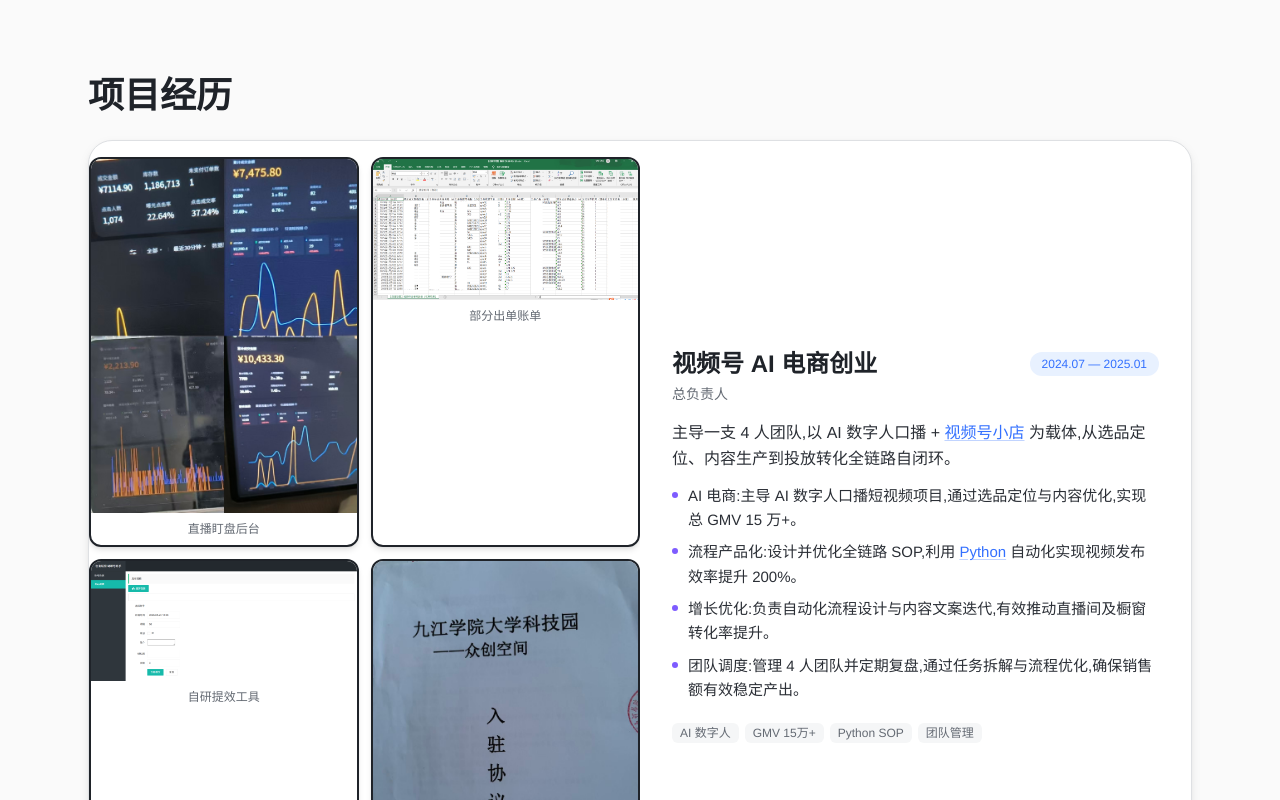
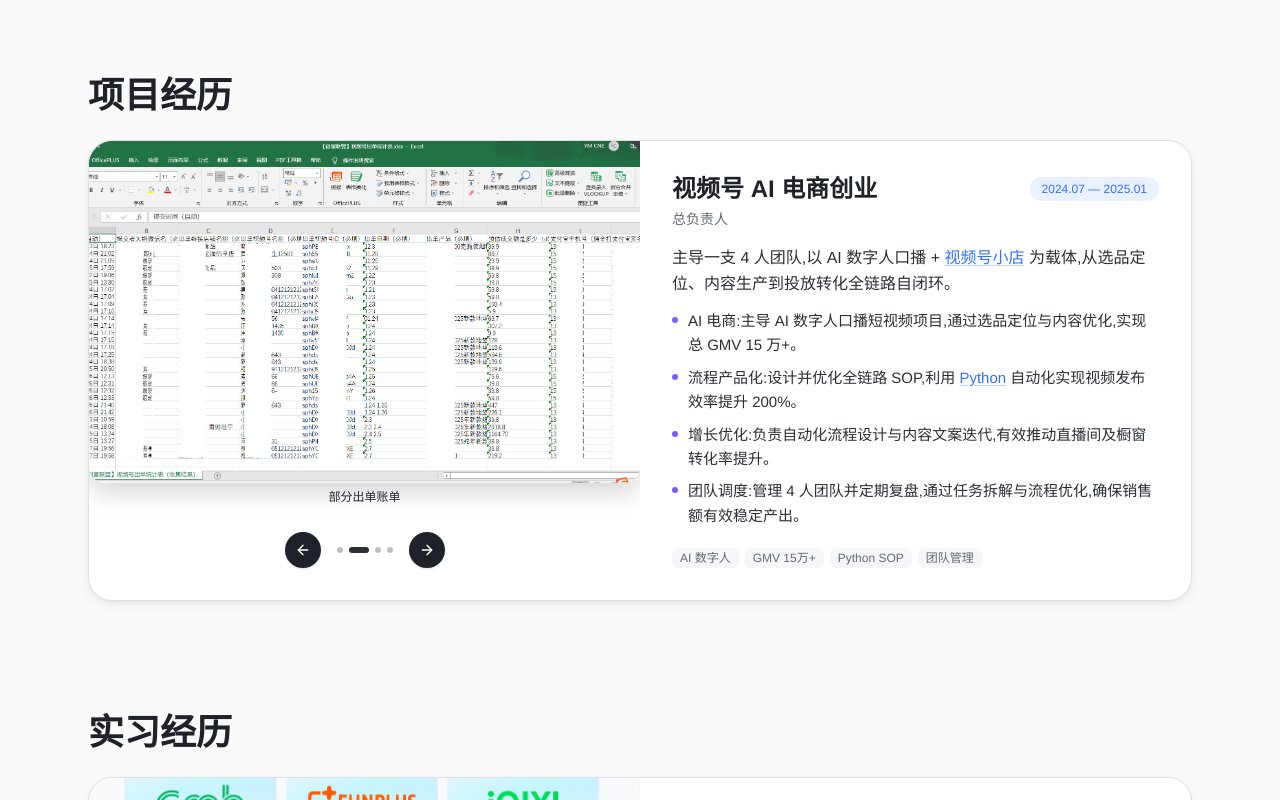
Before and after one commit to cneym1125/lingqi-CV, a React (Vite) app: page / in a window 1280 px wide. Shown: the part 700-1500 px from the top of the page. Built offline with nearby package versions, Linux system fonts and the light colour scheme.

Commit message:
revert: 回到3D堆叠轮播,固定高度object-cover统一尺寸

```diff
--- a/src/components/Carousel.tsx
+++ b/src/components/Carousel.tsx
@@ -1,4 +1,5 @@
-import { useState } from 'react'
+import { ArrowLeft, ArrowRight } from 'lucide-react'
+import { useCallback, useEffect, useMemo, useRef, useState } from 'react'
 import { Lightbox } from './Lightbox'
 
 interface Slide {
@@ -11,76 +12,173 @@ interface Props {
   autoplay?: boolean
 }
 
-export function Carousel({ slides }: Props) {
+function calculateGap(width: number) {
+  if (width <= 400) return 28
+  if (width >= 800) return 56
+  return 28 + (56 - 28) * ((width - 400) / 400)
+}
+
+export function Carousel({ slides, autoplay = true }: Props) {
+  const [activeIndex, setActiveIndex] = useState(0)
+  const [hoverPrev, setHoverPrev] = useState(false)
+  const [hoverNext, setHoverNext] = useState(false)
   const [lightboxOpen, setLightboxOpen] = useState<number | null>(null)
+  const [containerWidth, setContainerWidth] = useState(500)
+  const containerRef = useRef<HTMLDivElement>(null)
+  const autoplayRef = useRef<ReturnType<typeof setInterval> | null>(null)
+  const touchStartX = useRef(0)
+  const touchEndX = useRef(0)
+  const total = slides.length
 
-  if (!slides || slides.length === 0) return null
+  useEffect(() => {
+    const measure = () => {
+      if (containerRef.current) setContainerWidth(containerRef.current.offsetWidth)
+    }
+    measure()
+    window.addEventListener('resize', measure)
+    return () => window.removeEventListener('resize', measure)
+  }, [])
 
-  const lightboxItems = slides.map((s) => ({
-    type: 'image' as const,
-    src: s.src,
-    caption: s.caption,
-  }))
+  useEffect(() => {
+    if (!autoplay || total <= 1) return
+    autoplayRef.current = setInterval(() => {
+      setActiveIndex((prev) => (prev + 1) % total)
+    }, 5000)
+    return () => { if (autoplayRef.current) clearInterval(autoplayRef.current) }
+  }, [autoplay, total])
 
-  // 瀑布流：奇数张单列居中，偶数张两列
-  const isSingle = slides.length === 1
-  const isOdd = slides.length % 2 !== 0
+  const go = useCallback((delta: number) => {
+    setActiveIndex((prev) => (prev + delta + total) % total)
+    if (autoplayRef.current) clearInterval(autoplayRef.current)
+  }, [total])
+
+  const onTouchStart = (e: React.TouchEvent) => { touchStartX.current = e.touches[0].clientX }
+  const onTouchMove = (e: React.TouchEvent) => { touchEndX.current = e.touches[0].clientX }
+  const onTouchEnd = () => {
+    const diff = touchStartX.current - touchEndX.current
+    if (Math.abs(diff) > 50) go(diff > 0 ? 1 : -1)
+  }
+
+  const gap = calculateGap(containerWidth)
+  const stickUp = gap * 0.55
+  // 固定高度让所有图片统一，3D 效果才能正常
+  const fixedH = Math.round(containerWidth * 0.62)
+
+  function getStyle(index: number): React.CSSProperties {
+    const isActive = index === activeIndex
+    const isLeft = (activeIndex - 1 + total) % total === index
+    const isRight = (activeIndex + 1) % total === index
+    const base = 'all 0.75s cubic-bezier(.4,2,.3,1)'
+    if (isActive) return {
+      zIndex: 3, opacity: 1, pointerEvents: 'auto',
+      transform: 'translateX(0) translateY(0) scale(1) rotateY(0deg)',
+      transition: base,
+    }
+    if (isLeft) return {
+      zIndex: 2, opacity: 0.88, pointerEvents: 'auto',
+      transform: `translateX(-${gap}px) translateY(-${stickUp}px) scale(0.84) rotateY(12deg)`,
+      transition: base,
+    }
+    if (isRight) return {
+      zIndex: 2, opacity: 0.88, pointerEvents: 'auto',
+      transform: `translateX(${gap}px) translateY(-${stickUp}px) scale(0.84) rotateY(-12deg)`,
+      transition: base,
+    }
+    return { zIndex: 1, opacity: 0, pointerEvents: 'none', transition: base }
+  }
+
+  const lightboxItems = useMemo(
+    () => slides.map((s) => ({ type: 'image' as const, src: s.src, caption: s.caption })),
+    [slides]
+  )
+
+  if (total === 0) return null
 
   return (
     <>
-      <div className="mt-4 w-full">
-        {isSingle ? (
-          // 单张：居中显示
       <div
-            className="mx-auto cursor-zoom-in overflow-hidden rounded-xl border-2 border-ink-900 shadow-md transition hover:shadow-lg"
-            style={{ maxWidth: '80%' }}
-            onClick={() => setLightboxOpen(0)}
+        ref={containerRef}
+        className="relative w-full"
+        style={{ perspective: '1000px', height: fixedH + stickUp + 8 }}
+        onTouchStart={onTouchStart}
+        onTouchMove={onTouchMove}
+        onTouchEnd={onTouchEnd}
       >
+        {slides.map((slide, index) => (
           <img
-              src={slides[0].src}
-              alt={slides[0].caption ?? ''}
-              className="w-full"
-              style={{ display: 'block', height: 'auto' }}
+            key={slide.src + index}
+            src={slide.src}
+            alt={slide.caption ?? ''}
+            onClick={() => {
+              if (index === activeIndex) setLightboxOpen(index)
+              else if ((activeIndex - 1 + total) % total === index) go(-1)
+              else if ((activeIndex + 1) % total === index) go(1)
+            }}
+            className="absolute inset-0 w-full rounded-2xl"
+            style={{
+              ...getStyle(index),
+              height: fixedH,
+              objectFit: 'cover',
+              cursor: index === activeIndex ? 'zoom-in' : 'pointer',
+              boxShadow: index === activeIndex
+                ? '0 8px 28px rgba(0,0,0,0.18)'
+                : '0 4px 12px rgba(0,0,0,0.12)',
+            }}
             loading="lazy"
+            draggable={false}
           />
-            {slides[0].caption && (
-              <div className="px-3 py-2 text-center text-xs text-ink-500">
-                {slides[0].caption}
+        ))}
+
+        {slides[activeIndex].caption && (
+          <div
+            className="absolute inset-x-0 z-10 text-center text-xs text-ink-400"
+            style={{ top: fixedH + 6 }}
+          >
+            {slides[activeIndex].caption}
           </div>
         )}
       </div>
-        ) : (
-          // 两列瀑布流
-          <div className="grid grid-cols-2 gap-3">
-            {slides.map((slide, i) => {
-              // 最后一张如果是奇数总数，跨两列居中
-              const isLastOdd = isOdd && i === slides.length - 1
-              return (
-                <div
+
+      {total > 1 && (
+        <div className="mt-5 flex items-center justify-center gap-4">
+          <button
+            type="button"
+            onClick={() => go(-1)}
+            onMouseEnter={() => setHoverPrev(true)}
+            onMouseLeave={() => setHoverPrev(false)}
+            aria-label="上一张"
+            className="flex h-9 w-9 items-center justify-center rounded-full shadow transition-colors"
+            style={{ backgroundColor: hoverPrev ? '#3370FF' : '#1F2329' }}
+          >
+            <ArrowLeft className="h-4 w-4 text-white" />
+          </button>
+
+          <div className="flex items-center gap-1.5">
+            {slides.map((_, i) => (
+              <button
                 key={i}
-                  className={`cursor-zoom-in overflow-hidden rounded-xl border-2 border-ink-900 shadow-md transition hover:shadow-lg hover:-translate-y-0.5 ${
-                    isLastOdd ? 'col-span-2 mx-auto w-1/2' : ''
+                type="button"
+                onClick={() => setActiveIndex(i)}
+                className={`h-1.5 rounded-full transition-all ${
+                  i === activeIndex ? 'w-5 bg-ink-700' : 'w-1.5 bg-ink-200'
                 }`}
-                  onClick={() => setLightboxOpen(i)}
+              />
+            ))}
+          </div>
+
+          <button
+            type="button"
+            onClick={() => go(1)}
+            onMouseEnter={() => setHoverNext(true)}
+            onMouseLeave={() => setHoverNext(false)}
+            aria-label="下一张"
+            className="flex h-9 w-9 items-center justify-center rounded-full shadow transition-colors"
+            style={{ backgroundColor: hoverNext ? '#3370FF' : '#1F2329' }}
           >
-                  <img
-                    src={slide.src}
-                    alt={slide.caption ?? ''}
-                    className="w-full"
-                    style={{ display: 'block', height: 'auto' }}
-                    loading="lazy"
-                  />
-                  {slide.caption && (
-                    <div className="px-3 py-2 text-center text-xs text-ink-500">
-                      {slide.caption}
+            <ArrowRight className="h-4 w-4 text-white" />
+          </button>
         </div>
       )}
-                </div>
-              )
-            })}
-          </div>
-        )}
-      </div>
 
       <Lightbox
         items={lightboxItems}
```
Lines whose indentation alone changed are shown as unchanged.
